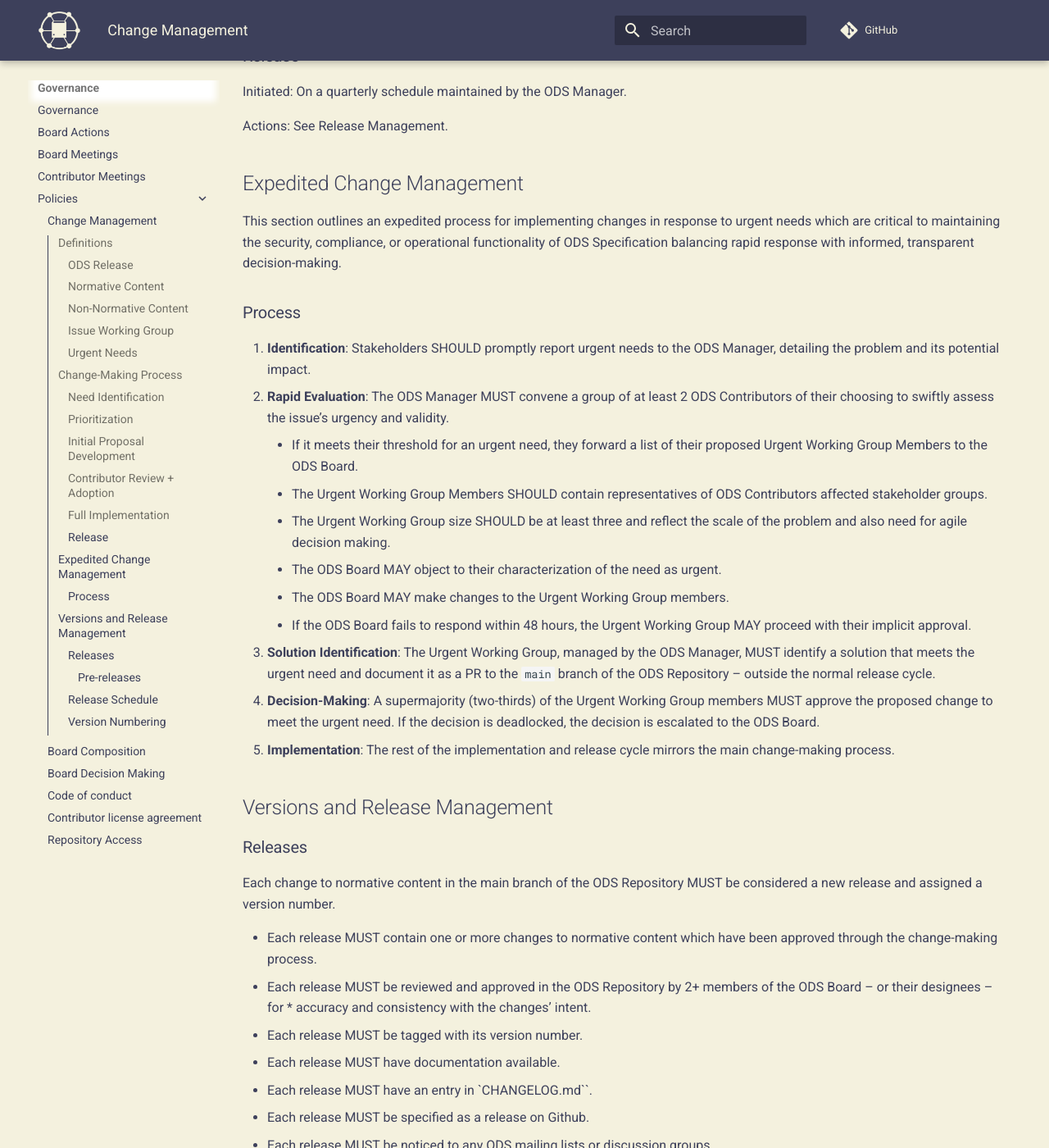
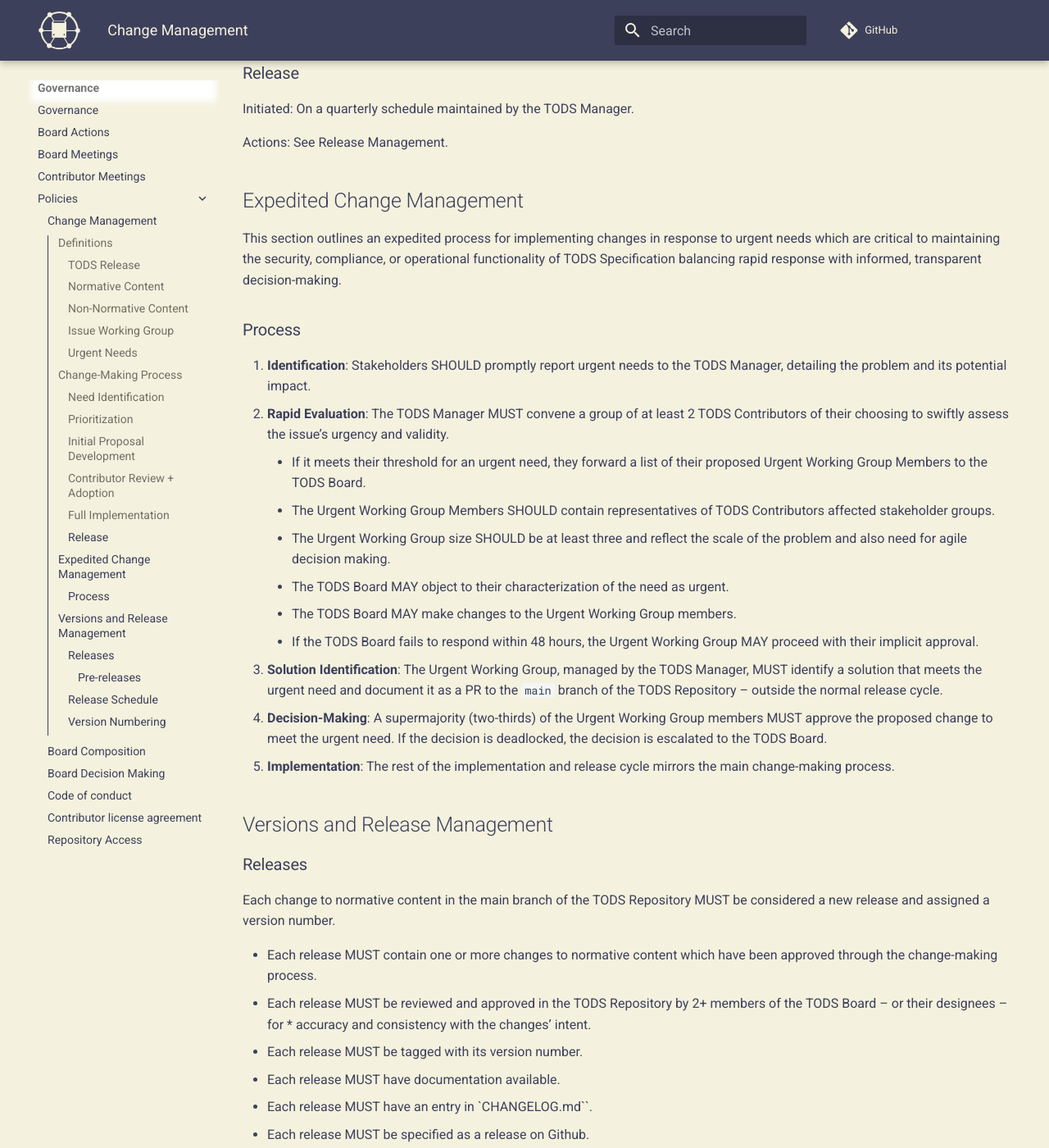
Before and after one commit to cal-itp/operational-data-standard, an MkDocs documentation site: the page built from docs/governance/policies/change-management-versioning.md, in a window 1280 px wide and 1400 px high, scrolled down 4287 px. Shown: the whole window at 82% size. Built offline with MkDocs 1.6.1 and Material for MkDocs 9.7.7, drawn with Linux system fonts in a browser that asks for light colours; nearby versions of some CDN libraries; comment, search, counter and statistics services are not loaded; some of the changed text lies outside the part shown.

Commit message:
change-management-versioning.md

```diff
--- a/docs/governance/policies/change-management-versioning.md
+++ b/docs/governance/policies/change-management-versioning.md
@@ -1,4 +1,4 @@
-# ODS Versioning and Change Management Policy
+# TODS Versioning and Change Management Policy
 
 !!! tip
 
@@ -8,15 +8,15 @@
 
 !!! tip
 
-    Definitions of various roles such as [ODS Board][board], [ODS Manager][manager] and [ODS Contributor][contributor] refer to their respective definitions in the [ODS Governance][governance].
+    Definitions of various roles such as [TODS Board][board], [TODS Manager][manager] and [TODS Contributor][contributor] refer to their respective definitions in the [TODS Governance][governance].
 
-The following definitions build on the overall [ODS Governance][governance] definitions and exist within the purpose of the ODS Versioning and Change Management Policy.
+The following definitions build on the overall [TODS Governance][governance] definitions and exist within the purpose of the TODS Versioning and Change Management Policy.
 
-### ODS Release
+### TODS Release
 
-An official version of the [ODS Specification][ods-spec] which can be referenced in perpetuity by a version number. The process by which a new release is made and determination of a version number is discussed below.
+An official version of the [TODS Specification][tods-spec] which can be referenced in perpetuity by a version number. The process by which a new release is made and determination of a version number is discussed below.
 
-Each change to normative content in the main branch of the ODS Repository MUST be considered a new release and assigned a version number.
+Each change to normative content in the main branch of the TODS Repository MUST be considered a new release and assigned a version number.
 
 ### Normative Content
 
@@ -28,7 +28,7 @@
 
 ### Issue Working Group
 
-Tasked by the [ODS Manager][manager] with resolving a specific issue with respect to the ODS Specification.
+Tasked by the [TODS Manager][manager] with resolving a specific issue with respect to the TODS Specification.
 
 ### Urgent Needs
 
@@ -36,75 +36,75 @@
 
 ## Change-Making Process
 
-This change-making process covers [all normative content changes](#normative-content) to the ODS Specification and occurs in the following stages:
+This change-making process covers [all normative content changes](#normative-content) to the TODS Specification and occurs in the following stages:
 
 | Stage | When | Who (led by) |
 |-----|-----|-----|
 | Need Identification | Anytime | Anyone |
-| Need Prioritization | Quarterly | Contributors ([ODS Manager][manager]) |
-| Initial Proposal Development  | Prioritized quarter | Issue Working Group ([ODS Manager][manager]r) |
-| Contributor Review + Adoption | Pull request for proposed change submitted after consensus in the Working Group | Issue Working Group ([ODS Manager][manager]) |
-| Implementation | When decision made to consensus achieved on proposal | Issue Working Group ([ODS Manager][manager]) |
-| Released | Next quarterly release | [ODS Manager][manager] |
+| Need Prioritization | Quarterly | Contributors ([TODS Manager][manager]) |
+| Initial Proposal Development  | Prioritized quarter | Issue Working Group ([TODS Manager][manager]r) |
+| Contributor Review + Adoption | Pull request for proposed change submitted after consensus in the Working Group | Issue Working Group ([TODS Manager][manager]) |
+| Implementation | When decision made to consensus achieved on proposal | Issue Working Group ([TODS Manager][manager]) |
+| Released | Next quarterly release | [TODS Manager][manager] |
 
 Each of these stages is discussed in more detail below.
 
 ### Need Identification
 
-Initiated when Any ODS Contributor identifies a need that should be addressed in the ODS Specification.
+Initiated when Any TODS Contributor identifies a need that should be addressed in the TODS Specification.
 
 Actions:
 
-* An ODS Contributor submits an issue to the ODS Repository which identifies the need that they would like addressed and a rough assessment of its addressable audience.
-* An [ODS Manager][manager] triages issue and asks for more detail from the Contributor if needed.
-* An [ODS Manager][manager] determines if issue resolution would require a normative change.
+* An TODS Contributor submits an issue to the TODS Repository which identifies the need that they would like addressed and a rough assessment of its addressable audience.
+* An [TODS Manager][manager] triages issue and asks for more detail from the Contributor if needed.
+* An [TODS Manager][manager] determines if issue resolution would require a normative change.
 
-Resolution: [ODS Manager][manager] puts issue into consideration for next quarterly issue prioritization
+Resolution: [TODS Manager][manager] puts issue into consideration for next quarterly issue prioritization
 
 ### Prioritization
 
-Initiated when the [ODS Manager][manager] starts a development cycle after or near the end of a quarterly release.
+Initiated when the [TODS Manager][manager] starts a development cycle after or near the end of a quarterly release.
 
 Actions:
 
-* [ODS Manager][manager]to solicit feedback from ODS Contributors on which needs to prioritize.
-* [ODS Manager][manager] to propose a set of needs that the community will focus on resolving based on feedback and available community capacity.
-* [ODS Board][board] will approve a set of needs to focus on based on [ODS Manager][manager]’s proposal and ODS Contributors’ feedback.
+* [TODS Manager][manager]to solicit feedback from TODS Contributors on which needs to prioritize.
+* [TODS Manager][manager] to propose a set of needs that the community will focus on resolving based on feedback and available community capacity.
+* [TODS Board][board] will approve a set of needs to focus on based on [TODS Manager][manager]’s proposal and TODS Contributors’ feedback.
 
-Resolution: [ODS Manager][manager] will create a Milestone for the next release in the ODS Repository and fill it with the issues the [ODS Board][board] prioritized.
+Resolution: [TODS Manager][manager] will create a Milestone for the next release in the TODS Repository and fill it with the issues the [TODS Board][board] prioritized.
 
 ### Initial Proposal Development
 
-Initiated [for each need] when [ODS Manager][manager], in consultation with the [ODS Board][board] and [ODS Contributors[contributors]], convenes an Issue Working Group to address a prioritized issue or set of interrelated issues.
+Initiated [for each need] when [TODS Manager][manager], in consultation with the [TODS Board][board] and [TODS Contributors[contributors]], convenes an Issue Working Group to address a prioritized issue or set of interrelated issues.
 
 Actions:
 
-* [ODS Manager][manager] convenes an Issue Working Group to develop a resolution to the issue.
+* [TODS Manager][manager] convenes an Issue Working Group to develop a resolution to the issue.
 Working Group members document discussion points about approach in the relevant github issue.
-* While consensus will be sought, if the Issue Working Group members cannot come to a unanimous agreement about the solution, the [ODS Manager][manager] may ask the [ODS Board][board] to make a decision after hearing feedback from various perspectives.
+* While consensus will be sought, if the Issue Working Group members cannot come to a unanimous agreement about the solution, the [TODS Manager][manager] may ask the [TODS Board][board] to make a decision after hearing feedback from various perspectives.
 * Issue Working Group members update the schema and documentation according to the proposal on a feature branch.
 
 Resolution: Issue Working Group submits a pull request to the develop branch.
 
 ### Contributor  Review + Adoption
 
-Initiated [for each need] when: [ODS Manager][manager] invites ODS Stakeholders outside of the Working Group to review and comment on the proposal
+Initiated [for each need] when: [TODS Manager][manager] invites TODS Stakeholders outside of the Working Group to review and comment on the proposal
 
 Actions:
 
-* The [ODS Manager][manager] MUST invite people outside of the Working Group to review and comment on the proposal for a minimum of two weeks, making sure [ODS Contributors][contributors] with different roles and backgrounds have had a chance to consider it.
-* The [ODS Manager][manager] MUST review the proposal for consistency with the [Open Standards](https://www.interoperablemobility.org/definitions) definition maintained by the [Mobility Data Interoperability Principles](https://interoperablemobility.org).
-* The [ODS Manager][manager] MUST offer tools, services and assistance to any [ODS Contributor][contributors] who is unable to fluidly interact with the tooling used in the review process.
-* A minimum of three [ODS Contributors][contributors] outside the Working Group MUST publicly comment on each proposal for it to move forward and indicate a score of:
+* The [TODS Manager][manager] MUST invite people outside of the Working Group to review and comment on the proposal for a minimum of two weeks, making sure [TODS Contributors][contributors] with different roles and backgrounds have had a chance to consider it.
+* The [TODS Manager][manager] MUST review the proposal for consistency with the [Open Standards](https://www.interoperablemobility.org/definitions) definition maintained by the [Mobility Data Interoperability Principles](https://interoperablemobility.org).
+* The [TODS Manager][manager] MUST offer tools, services and assistance to any [TODS Contributor][contributors] who is unable to fluidly interact with the tooling used in the review process.
+* A minimum of three [TODS Contributors][contributors] outside the Working Group MUST publicly comment on each proposal for it to move forward and indicate a score of:
     * Accepted;
     * Accepted with minor changes; or
     * Substantially revised.
 * If 100% of reviewers accept, the proposal is adopted without need for further discussion.
 * If any reviewer accepts with minor changes, the suggested change must be considered by the Working Group.
 * If the Working Group decides to incorporate the edited proposal will be re-circulated for some period time greater than 72 hours and previous reviewers notified. If nobody objects to the change in that time, it is adopted.
-* If the Working Group does not agree with the suggested change, they may appeal to the [ODS Board][board]to make a final decision about its necessity.
+* If the Working Group does not agree with the suggested change, they may appeal to the [TODS Board][board]to make a final decision about its necessity.
 * If any reviewer requests substantial changes, they must also agree to work with the working group on developing an alternative solution to the need.
-* If the working group believes the substantial change request is invalid or without merit, they may appeal to the [ODS Board][board] to make a final decision about if revisions are necessary.
+* If the working group believes the substantial change request is invalid or without merit, they may appeal to the [TODS Board][board] to make a final decision about if revisions are necessary.
 
 Resolution: Change as represented in the pull request from the feature branch is approved and merged into the develop branch.
 
@@ -114,62 +114,62 @@
 
 Actions:
 
-* [ODS Manager][manager] MUST ensure the relevant accompanying documentation fleshed out.
-* [ODS Manager][manager] MUST ensure Changelog fully documented.
-* [ODS Manager][manager]MUST ensure sample datasets updated or added that support the new feature.
-* [ODS Manager][manager] MUST ensure any relevant updates to continuous integration and testing are completed.
-* [ODS Manager][manager] MAY make any number of [pre-release(s)](#pre-releases).
-* [ODS Manager][manager] MUST identify and ensure resolution of relevant conflicts among proposals as overseen by the [ODS Board][board] or their designee.
+* [TODS Manager][manager] MUST ensure the relevant accompanying documentation fleshed out.
+* [TODS Manager][manager] MUST ensure Changelog fully documented.
+* [TODS Manager][manager]MUST ensure sample datasets updated or added that support the new feature.
+* [TODS Manager][manager] MUST ensure any relevant updates to continuous integration and testing are completed.
+* [TODS Manager][manager] MAY make any number of [pre-release(s)](#pre-releases).
+* [TODS Manager][manager] MUST identify and ensure resolution of relevant conflicts among proposals as overseen by the [TODS Board][board] or their designee.
 
 Resolution: Requirements for [release](#releases) are met.
 
 ### Release
 
-Initiated: On a quarterly schedule maintained by the [ODS Manager][manager].
+Initiated: On a quarterly schedule maintained by the [TODS Manager][manager].
 
 Actions:  See [Release Management](#releases).
 
 ## Expedited Change Management
 
-This section outlines an expedited process for implementing changes in response to urgent needs which are critical to maintaining the security, compliance, or operational functionality of ODS Specification balancing rapid response with informed, transparent decision-making.
+This section outlines an expedited process for implementing changes in response to urgent needs which are critical to maintaining the security, compliance, or operational functionality of TODS Specification balancing rapid response with informed, transparent decision-making.
 
 ### Process
 
-1. **Identification**: Stakeholders SHOULD promptly report urgent needs to the [ODS Manager][manager], detailing the problem and its potential impact.
-2. **Rapid Evaluation**: The [ODS Manager][manager] MUST convene a group of at least 2 ODS Contributors of their choosing to swiftly assess the issue's urgency and validity.
-    * If it meets their threshold for an urgent need, they forward a list of their proposed Urgent Working Group Members to the  [ODS Board][board].
-    * The Urgent Working Group Members SHOULD contain representatives of ODS Contributors affected stakeholder groups.
+1. **Identification**: Stakeholders SHOULD promptly report urgent needs to the [TODS Manager][manager], detailing the problem and its potential impact.
+2. **Rapid Evaluation**: The [TODS Manager][manager] MUST convene a group of at least 2 TODS Contributors of their choosing to swiftly assess the issue's urgency and validity.
+    * If it meets their threshold for an urgent need, they forward a list of their proposed Urgent Working Group Members to the  [TODS Board][board].
+    * The Urgent Working Group Members SHOULD contain representatives of TODS Contributors affected stakeholder groups.
     * The Urgent Working Group size SHOULD be at least three and reflect the scale of the problem and also need for agile decision making.
-    * The [ODS Board][board] MAY object to their characterization of the need as urgent.
-    * The [ODS Board][board] MAY make changes to the Urgent Working Group members.
-    * If the [ODS Board][board] fails to respond within 48 hours, the Urgent Working Group MAY proceed with their implicit approval.
-3. **Solution Identification**: The Urgent Working Group, managed by the [ODS Manager][manager], MUST identify a solution that meets the urgent need and document it as a PR to the `main` branch of the ODS Repository – outside the normal release cycle.
-4. **Decision-Making**: A supermajority (two-thirds) of the Urgent Working Group members MUST approve the proposed change to meet the urgent need. If the decision is deadlocked, the decision is escalated to the [ODS Board][board].
+    * The [TODS Board][board] MAY object to their characterization of the need as urgent.
+    * The [TODS Board][board] MAY make changes to the Urgent Working Group members.
+    * If the [TODS Board][board] fails to respond within 48 hours, the Urgent Working Group MAY proceed with their implicit approval.
+3. **Solution Identification**: The Urgent Working Group, managed by the [TODS Manager][manager], MUST identify a solution that meets the urgent need and document it as a PR to the `main` branch of the TODS Repository – outside the normal release cycle.
+4. **Decision-Making**: A supermajority (two-thirds) of the Urgent Working Group members MUST approve the proposed change to meet the urgent need. If the decision is deadlocked, the decision is escalated to the [TODS Board][board].
 5. **Implementation**: The rest of the implementation and release cycle mirrors the main change-making process.
 
 ## Versions and Release Management
 
 ### Releases
 
-Each change to normative content in the main branch of the ODS Repository MUST be considered a new release and assigned a version number.
+Each change to normative content in the main branch of the TODS Repository MUST be considered a new release and assigned a version number.
 
 * Each release MUST contain one or more changes to normative content which have been approved through the change-making process.
-* Each release MUST be reviewed and approved in the ODS Repository by 2+ members of the [ODS Board][board]  – or their designees – for * accuracy and consistency with the changes’ intent.
+* Each release MUST be reviewed and approved in the TODS Repository by 2+ members of the [TODS Board][board]  – or their designees – for * accuracy and consistency with the changes’ intent.
 * Each release MUST be tagged with its version number.
 * Each release MUST have documentation available.
 * Each release MUST have an entry in `CHANGELOG.md``.
 * Each release MUST be specified as a release on Github.
-* Each release MUST be noticed to any ODS mailing lists or discussion groups.
+* Each release MUST be noticed to any TODS mailing lists or discussion groups.
 * Each release SHOULD have sample datasets (real or exemplary) which cover the normative changes in the release.
 
 #### Pre-releases
 
-Each approved change to normative content in the develop branch of the ODS Repository MAY be considered a pre-release and assigned a pre-release version number.
+Each approved change to normative content in the develop branch of the TODS Repository MAY be considered a pre-release and assigned a pre-release version number.
 
 Pre-releases MAY be made in order to evaluate and work on incrementally-approved changes.
 
 * Each pre-release MUST contain one or more changes to normative content which have been approved through the change-making * process.
-* Each pre-release MUST be reviewed and approved in GitHub by 1+ members of the [ODS Board][board] – or their designees – for accuracy and * consistency with the changes’ intent.
+* Each pre-release MUST be reviewed and approved in GitHub by 1+ members of the [TODS Board][board] – or their designees – for accuracy and * consistency with the changes’ intent.
 * Pre-releases MUST be tagged with an appropriate pre-release version number:
 * Pre-releases that have incorporated all the normative changes for the target-release MUST have a beta version number;
 * otherwise, they MUST receive an alpha version number.
@@ -186,7 +186,7 @@
 
 ### Version Numbering
 
-ODS Releases MUST be reflected by an incremental version number based on a semantic versioning policy as detailed below.
+TODS Releases MUST be reflected by an incremental version number based on a semantic versioning policy as detailed below.
 
 * Release versions MUST be named with incremental increases to the format `<MAJOR>.<MINOR>` where:
 * Major versions reflect backwards-incompatible changes
@@ -196,11 +196,11 @@
 `-alpha.<NUMBER>` where NUMBER starts at 1 and increases by 1 for each alpha release of that target release.
 `-beta.<NUMBER>` where NUMBER starts at 1 and increases by 1 for each beta release of that target release.
 
-Non-normative changes MUST NOT increment the ODS Version Number even though they are represented by updates in the `main` branch of the [ODS Repository][repository].
+Non-normative changes MUST NOT increment the TODS Version Number even though they are represented by updates in the `main` branch of the [TODS Repository][repository].
 
 [governance]: ../governance.md
-[ods-spec]: ../governance.md#operational-data-standard-ods-specification
-[repository]: ../governance.md#ods-repository
-[manager]: ../governance.md#ods-manager
-[board]: ../governance.md#ods-board-of-directors
-[contributors]: ../governance.md#ods-contributor
+[tods-spec]: ../governance.md#operational-data-standard-tods-specification
+[repository]: ../governance.md#tods-repository
+[manager]: ../governance.md#tods-manager
+[board]: ../governance.md#tods-board-of-directors
+[contributors]: ../governance.md#tods-contributor
```
